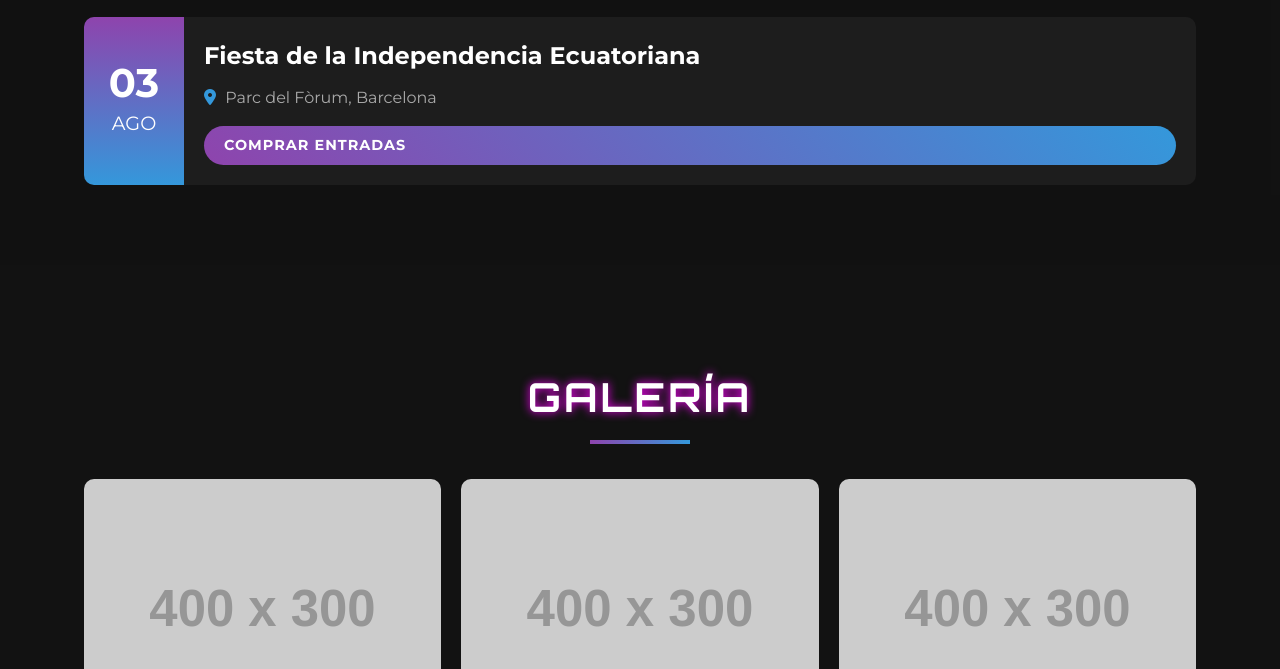
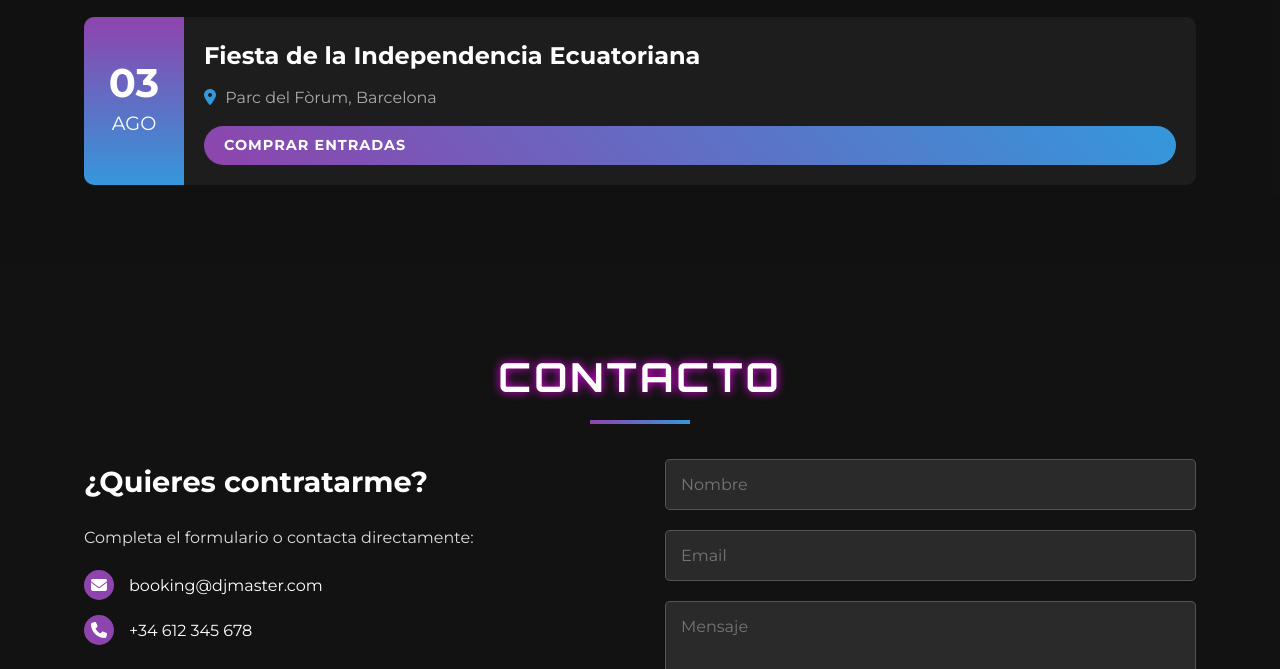
Before and after one commit to st3venn/elmeuprojectes, a plain HTML site: page index.html in a window 1280 px wide. Shown: the part 2092-2761 px from the top of the page. Drawn offline with Linux system fonts and the light colour scheme; placeholder pictures from the web are drawn by us.

Commit message:
index.html

```diff
--- a/index.html
+++ b/index.html
@@ -1,3 +1,4 @@
+
 <!DOCTYPE html>
 <html lang="es">
 <head>
@@ -137,26 +138,6 @@
         </div>
     </section>
 
-    <!-- Galería -->
-    <section class="gallery">
-        <div class="container">
-            <h2 class="section-title">GALERÍA</h2>
-            <div class="gallery-grid">
-                <div class="gallery-item">
-                    <img src="https://via.placeholder.com/400x300" alt="Galería 1">
-                </div>
-                <div class="gallery-item">
-                    <img src="https://via.placeholder.com/400x300" alt="Galería 2">
-                </div>
-                <div class="gallery-item">
-                    <img src="https://via.placeholder.com/400x300" alt="Galería 3">
-                </div>
-                <div class="gallery-item">
-                    <img src="https://via.placeholder.com/400x300" alt="Galería 4">
-                </div>
-            </div>
-        </div>
-    </section>
 
     <!-- Contacto -->
     <section class="contact" id="contacto">
```
